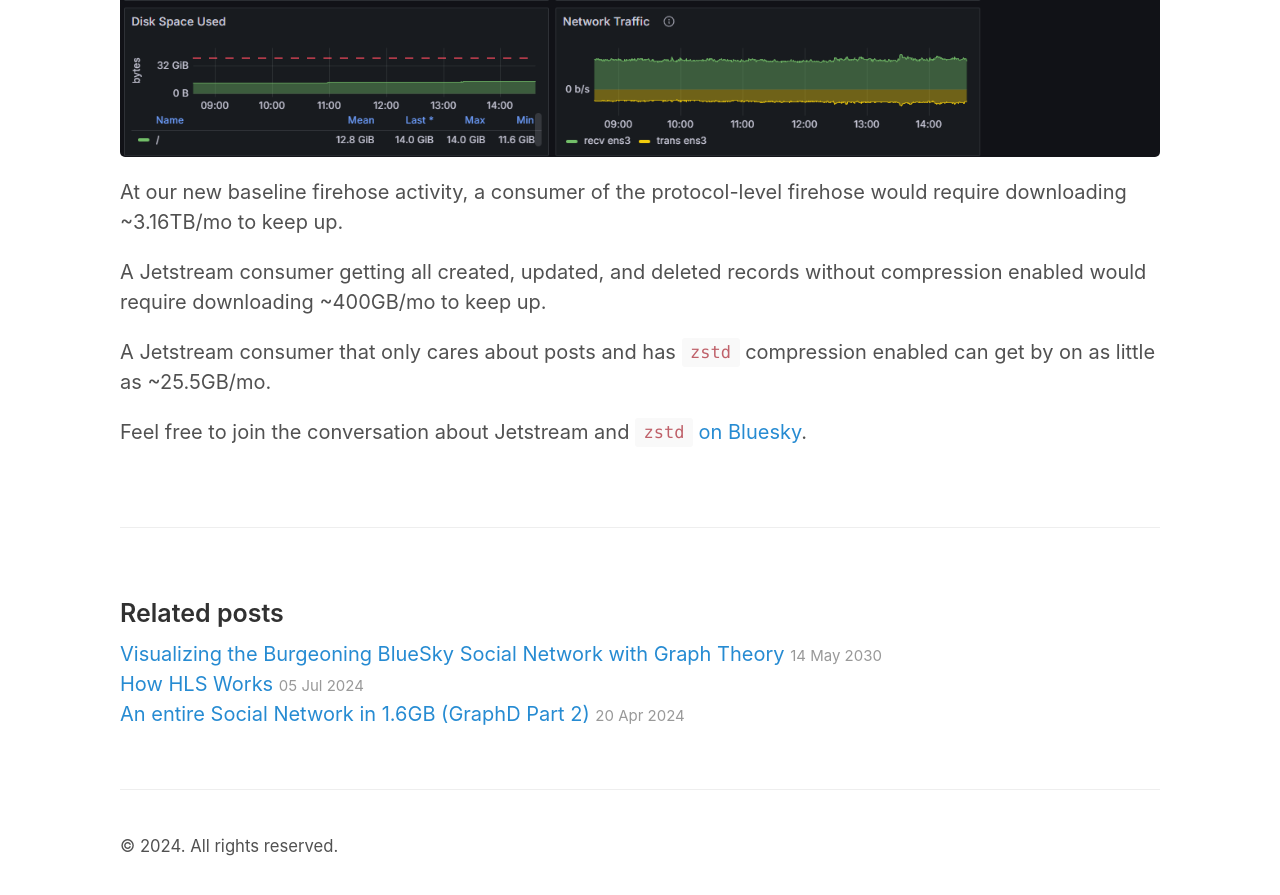
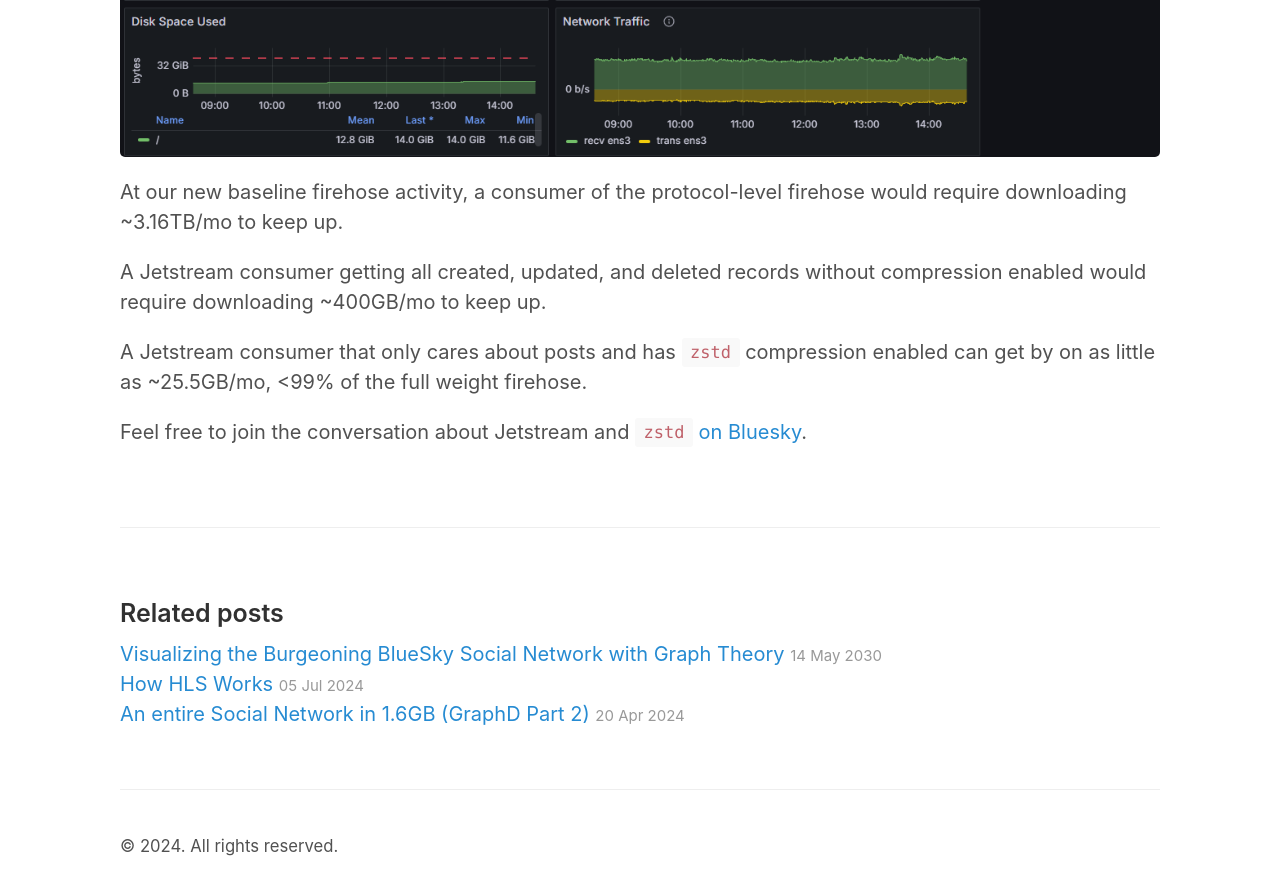
Before and after one commit to jazware/jazco-dev, a Jekyll site: the page built from _posts/2024-09-24-jetstream.md, in a window 1280 px wide and 900 px high, scrolled down 8395 px. Shown: the top 895 px of the window. Built offline with Jekyll 4.4.1, drawn with Linux system fonts in a browser that asks for light colours.

Commit message:
Update conclusion

```diff
--- a/_posts/2024-09-24-jetstream.md
+++ b/_posts/2024-09-24-jetstream.md
@@ -168,6 +168,6 @@ At our new baseline firehose activity, a consumer of the protocol-level firehose
 
 A Jetstream consumer getting all created, updated, and deleted records without compression enabled would require downloading ~400GB/mo to keep up.
 
-A Jetstream consumer that only cares about posts and has `zstd` compression enabled can get by on as little as ~25.5GB/mo.
+A Jetstream consumer that only cares about posts and has `zstd` compression enabled can get by on as little as ~25.5GB/mo, <99% of the full weight firehose.
 
 Feel free to join the conversation about Jetstream and `zstd` [on Bluesky](https://bsky.app/profile/did:plc:q6gjnaw2blty4crticxkmujt/post/3l4rlbynavw2y).
```
